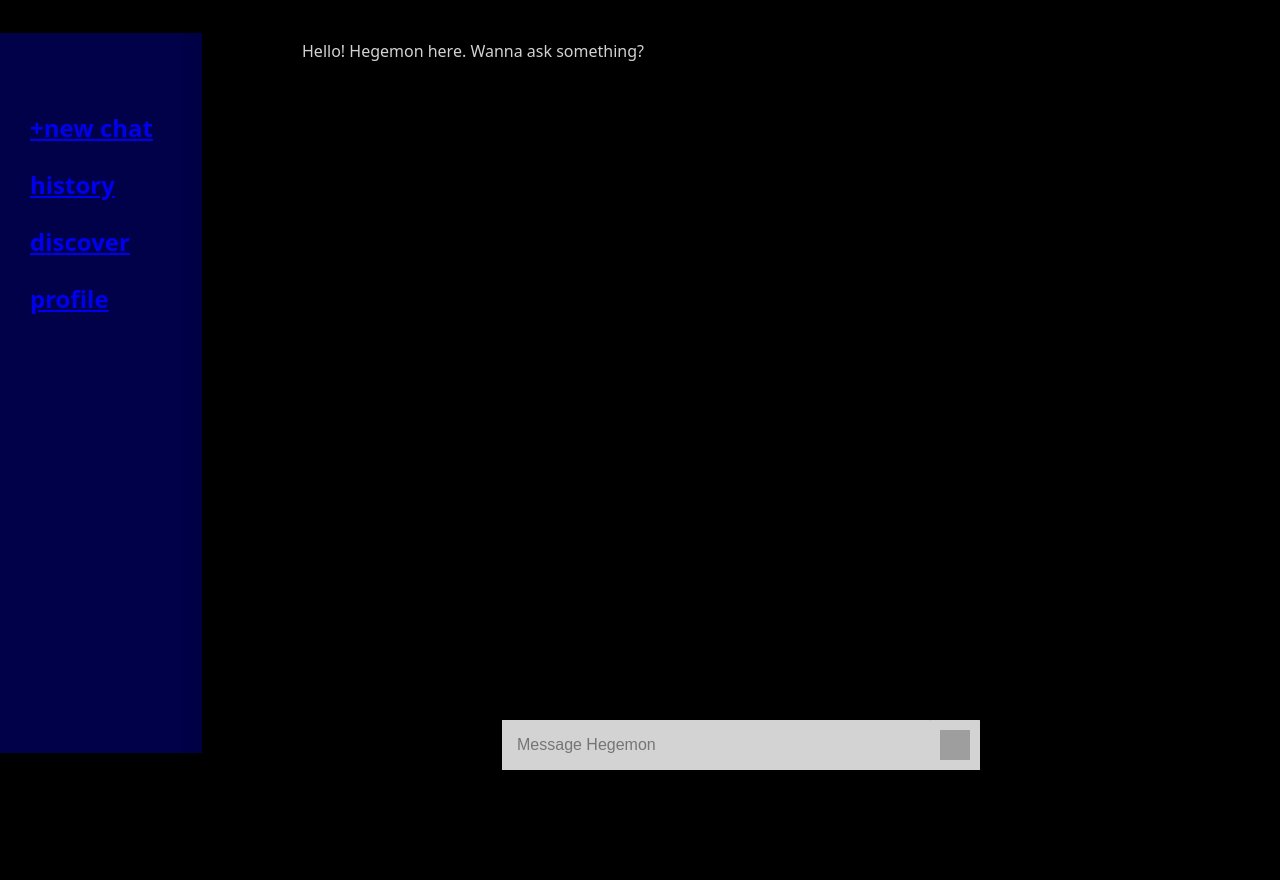
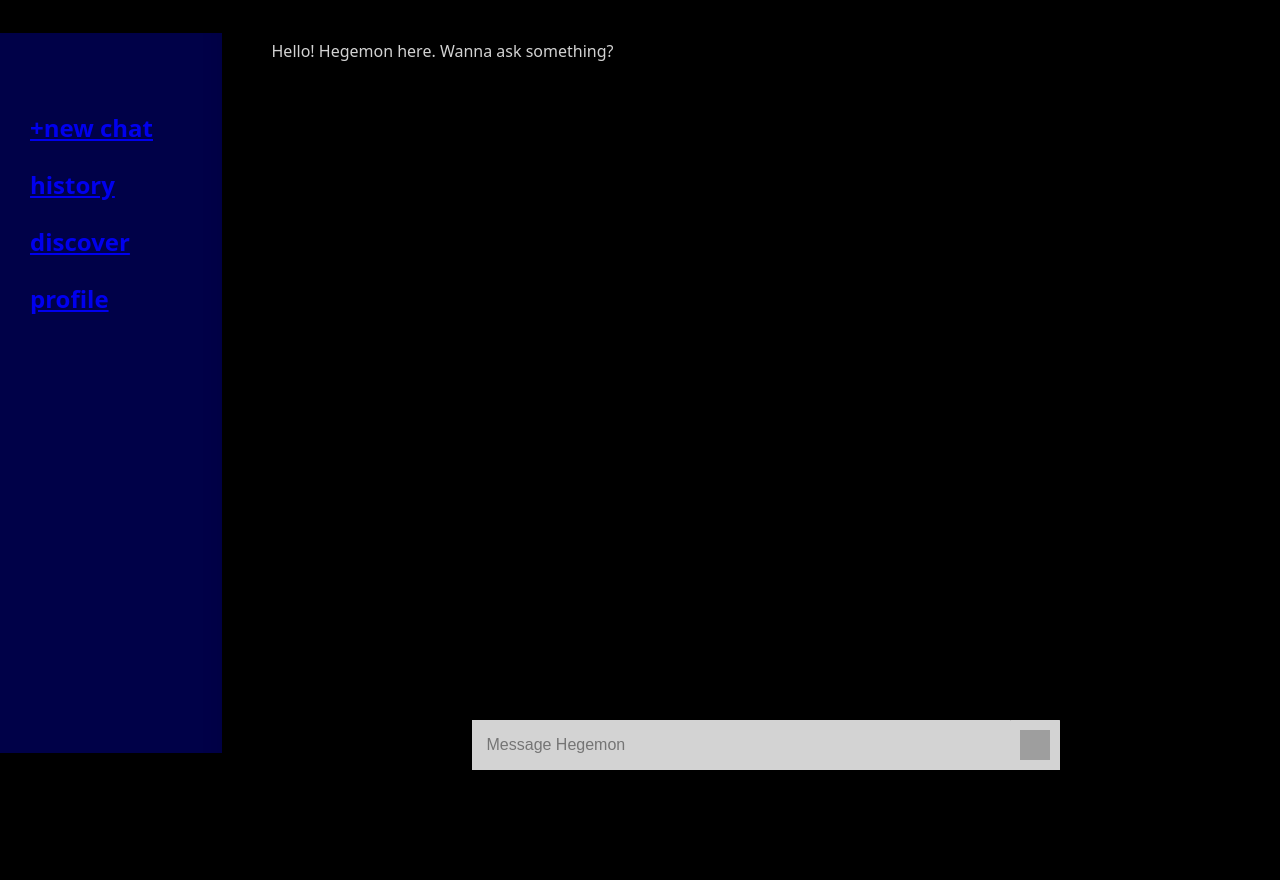
Before and after one commit to Shaan2522/hegemon.ai, a Flask app: page / in a window 1280 px wide. After the commit the page ends 770 px from the top, so only its background shows below. Run offline with Flask 3, Linux system fonts and the light colour scheme; some libraries are stand-ins or nearby versions; grey boxes are pictures that could not be loaded.

Commit message:
Update style.css

```diff
--- a/static/style.css
+++ b/static/style.css
@@ -1,6 +1,6 @@
 body {
     font-family: 'Arial', sans-serif;
-    background-color: black;
+    background-color: rgb(0, 0, 0);
     margin: 0;
     padding: 0;
     display:flex;
@@ -20,8 +20,10 @@ body {
     box-shadow: 0 0 20px rgba(0, 0, 0, 0.1);
     display: flex;
     flex-direction: column;
-    height: 100%;
-    padding: 80px;
+    height:100%;
+    padding-left: 30px;
+    padding-right: 0;
+
 }
 
 .chat-area {
@@ -48,7 +50,7 @@ body {
 }
 .message_bot {
     margin-top: 20px;
-    font-family: system-ui, -apple-system, BlinkMacSystemFont, 'Segoe UI', Roboto, Oxygen, Ubuntu, Cantarell, 'Open Sans', 'Helvetica Neue', sans-serif;
+   font-family: system-ui, -apple-system, BlinkMacSystemFont, 'Segoe UI', Roboto, Oxygen, Ubuntu, Cantarell, 'Open Sans', 'Helvetica Neue', sans-serif;
     align-self: flex-start;
     background-color: black;
     color: #D3D3D3;
@@ -75,7 +77,7 @@ body {
 .input-area button {
     padding: 10px;
     background-color:#D3D3D3 ;
-    border:none;
+  border:none;
     border-radius: 0.5px;
     cursor: pointer;
 }
@@ -85,9 +87,9 @@ body {
 
 .section {
     width: 15%;
-    background-color:  #000148;
+    background-color:#000148  ;
     padding: 20px;
-    min-height: 85%;
+  min-height: 85%;
     margin-bottom:30px;
     margin-top: 15px;
     font-size:x-large;
@@ -101,5 +103,4 @@ body {
 }
 .section_item p:hover a{
     border-right: 2px solid #D3D3D3;
-    background-color: black;
-}
+    background-color:
```
